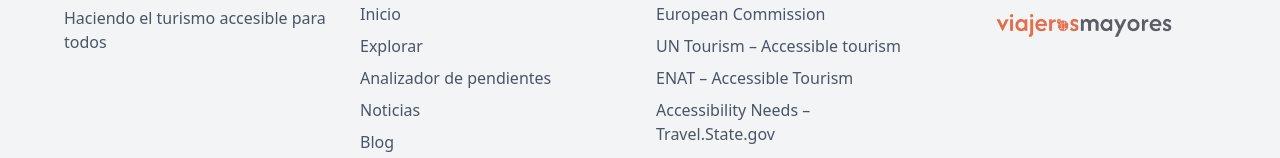
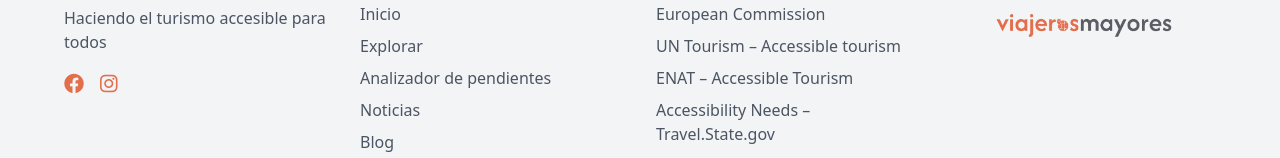
Before and after one commit to yagodurcak/viajeros-mayores, a Next.js app: page / in a window 1280 px wide. Shown: the part 1991-2149 px from the top of the page. Built offline with nearby package versions, Linux system fonts and the light colour scheme; no server answers; the database is empty.

Commit message:
Update Footer with social media links and add favicon image

```diff
--- a/components/Footer/Footer.tsx
+++ b/components/Footer/Footer.tsx
@@ -17,13 +17,13 @@
               Haciendo el turismo accesible para todos
             </p>
 
-            {/* <div
+            <div
               className="flex space-x-4"
               role="navigation"
               aria-label="Social media"
             >
               <a
-                href="#"
+                href="https://www.facebook.com/profile.php?id=61583470460802"
                 aria-label="Viajeros Mayores Facebook"
                 className="text-[#E36E4A] text-xl hover:text-[#E85A4F] transition-colors"
               >
@@ -31,22 +31,14 @@
                 <span className="sr-only">Facebook</span>
               </a>
               <a
-                href="#"
-                aria-label="Viajeros Mayores Twitter"
-                className="text-[#E36E4A] text-xl hover:text-[#E85A4F] transition-colors"
-              >
-                <i className="fab fa-twitter" />
-                <span className="sr-only">Twitter</span>
-              </a>
-              <a
-                href="#"
+                href="https://www.instagram.com/viajerosmayores2026"
                 aria-label="Viajeros Mayores Instagram"
                 className="text-[#E36E4A] text-xl hover:text-[#E85A4F] transition-colors"
               >
                 <i className="fab fa-instagram" />
                 <span className="sr-only">Instagram</span>
               </a>
-            </div> */}
+            </div>
           </div>
 
           <div>
```
Also changed, not shown: app/terms/page.tsx (line endings or trailing spaces), public/images/iconfav.png (added).
